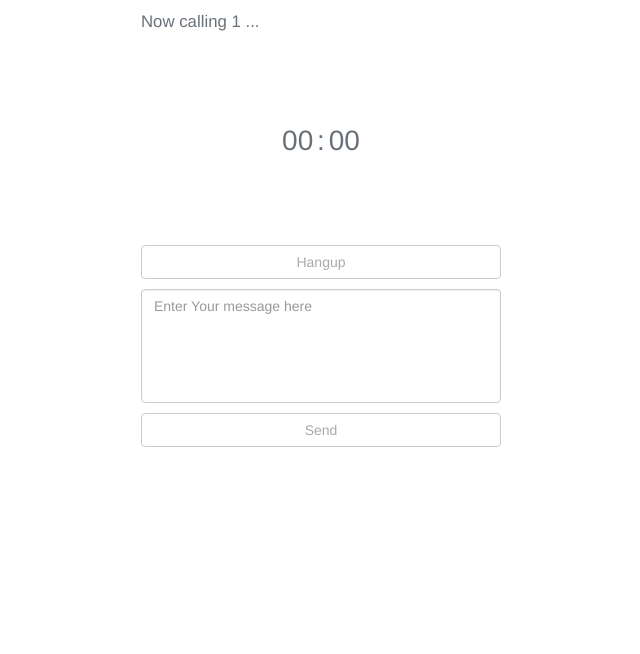
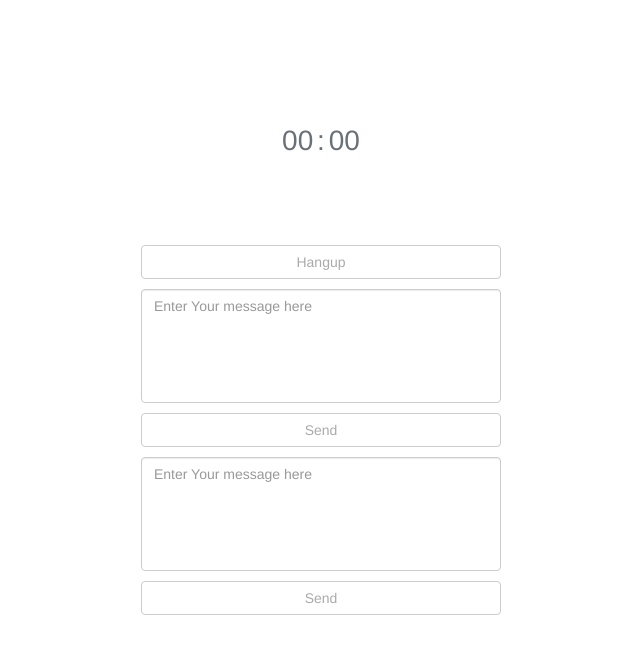
Before and after one commit to s4shyam95/Connectr, a Django app: template templates/incoming.html in a window 1280 px wide. Shown: the top 654 px of the page, without its empty margins (319-959 px from the left). Run offline with Django 3.2, Linux system fonts and the light colour scheme; the template is opened without the code that fills it: most values are stand-ins (such as "Sample title", 1, 10 or a date in 2020); data that the repository does not hold is empty; some libraries are stand-ins or nearby versions.

Commit message:
try again

```diff
--- a/templates/incoming.html
+++ b/templates/incoming.html
@@ -48,8 +48,6 @@
     <div class="row">
         <div class="col-lg-4 col-lg-offset-4 col-sm-6 col-sm-offset-3">
             <div class="call-screen">
-                <span class="thin">Now calling {{ number }} ...</span>
-
                 <div class="timer progress-radial setsize">
                     <div class="overlay setsize">
                         <p>
@@ -72,6 +70,17 @@
                 <div class="call-buttons">
                     <button type="button" class="send btn btn-default btn-block send-button">Send</button>
                 </div>
+            </div>
+            <div class="phone-input form-horizontal hidden">
+                <input class="form-control" type="hidden" id="number2" name="number"
+                       placeholder="Enter a phone number to message" value="{{ number }}"/>
+            </div>
+            <div class="phone-input form-horizontal">
+                <textarea class="form-control" rows="5" id="text" name="text" onkeyup="countChar(this)"
+                          placeholder="Enter Your message here"></textarea>
+            </div>
+            <div class="call-buttons">
+                <button type="button" class="send btn btn-default btn-block send-button">Send</button>
             </div>
             <div class="done-screen" style="display: none;">
                 <span class="thin">Your call with {{ number }} lasted</span>
```
